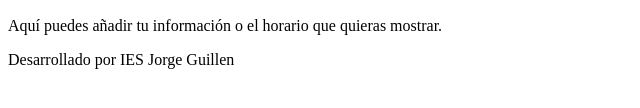
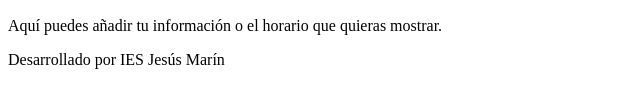
Before and after one commit to pablofamerca-source/Act2GIT_PabloFajardo, a plain HTML site: page index.html in a window 1280 px wide. Shown: the part 166-274 px from the top of the page, 0-640 px from the left. Drawn offline with Linux system fonts and the light colour scheme.

```diff
--- a/index.html
+++ b/index.html
@@ -22,7 +22,7 @@
     </main>
 
     <footer>
-        <p>Desarrollado por IES Jorge Guillen</p>
+        <p>Desarrollado por IES Jesús Marín</p>
     </footer>
 </body>
 </html>
```
Also changed, not shown: 2 other files.
